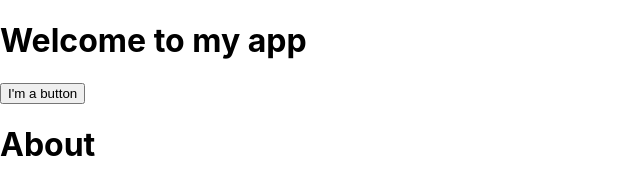
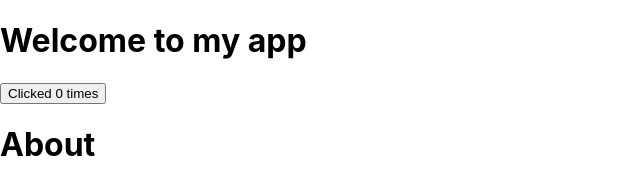
Before and after one commit to jdohun/react-study, a React (Create React App) app: page / in a window 1280 px wide. Shown: the top 173 px of the page, without its empty margins (0-640 px from the left). Built offline with nearby package versions, Linux system fonts and the light colour scheme.

Commit message:
feat: Updating the screen

```diff
--- a/src/MyApp.js
+++ b/src/MyApp.js
@@ -1,3 +1,4 @@
+import {useState} from 'react';
 import "./MyCss.css";
 
 export function MyApp() {
@@ -13,14 +14,17 @@ export function MyApp() {
 }
 
 function MyButton() {
-    // 외부 내부 작성 위치 무관
+    const [count, setCount] = useState(0);
+
     function handleClick() {
-        alert('You clicked me!');
+        // alert('You clicked me!');
+        setCount(count+1);
     }
 
     return (
         <button onClick={handleClick}>
-            I'm a button
+            {/*I'm a button*/}
+            Clicked {count} times
         </button>
     );
 }
```
